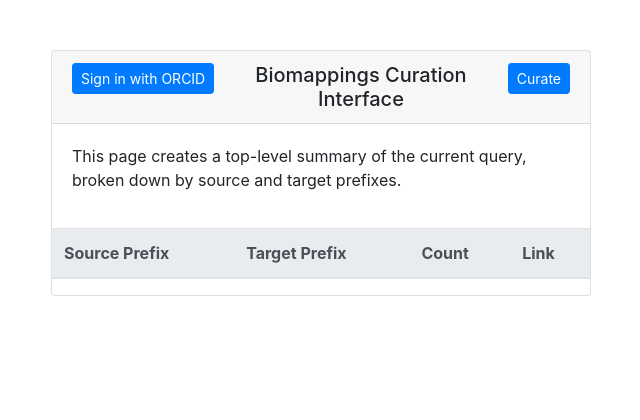
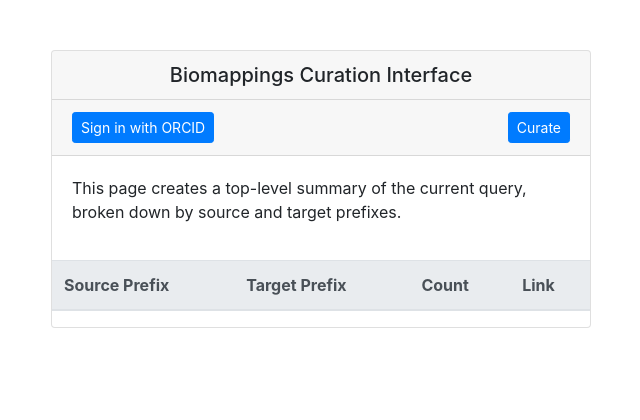
Before and after one commit to gyorilab/biomappings-curation-app, a Flask app: page / in a window 1280 px wide. Shown: the top 420 px of the page, without its empty margins (319-959 px from the left). Run offline with Flask 3, Linux system fonts and the light colour scheme; lists and menus that the app fills with data are empty; parts of the project's set-up code (start-up, migrations or seed data) failed here and were passed over; some libraries are stand-ins or nearby versions.

Commit message:
Move buttons to own row

```diff
--- a/resources/app/templates/summary.html
+++ b/resources/app/templates/summary.html
@@ -12,6 +12,9 @@
             <div class="col-lg-6">
                 <div class="card">
                     <h5 class="card-header text-center">
+                        Biomappings Curation Interface
+                    </h5>
+                    <h5 class="card-header text-center">
                         <a class="btn btn-primary btn-sm" style="float: left;"
                            href="/oauth2/{% if controller.logged_in %}sign_out{% else %}sign_in{% endif %}?rd={{ (request.root_url.rstrip("/") ~ url_for_state(".summary", state=state)) | quote_plus }}">
                             {% if controller.logged_in %}Sign out{% else %}Sign in with ORCID{% endif %}
@@ -20,7 +23,6 @@
                            href="{{ url_for_state(".home", state=state) }}">
                             Curate
                         </a>
-                        Biomappings Curation Interface
                     </h5>
                     <div class="card-body">
                         <p>
```
